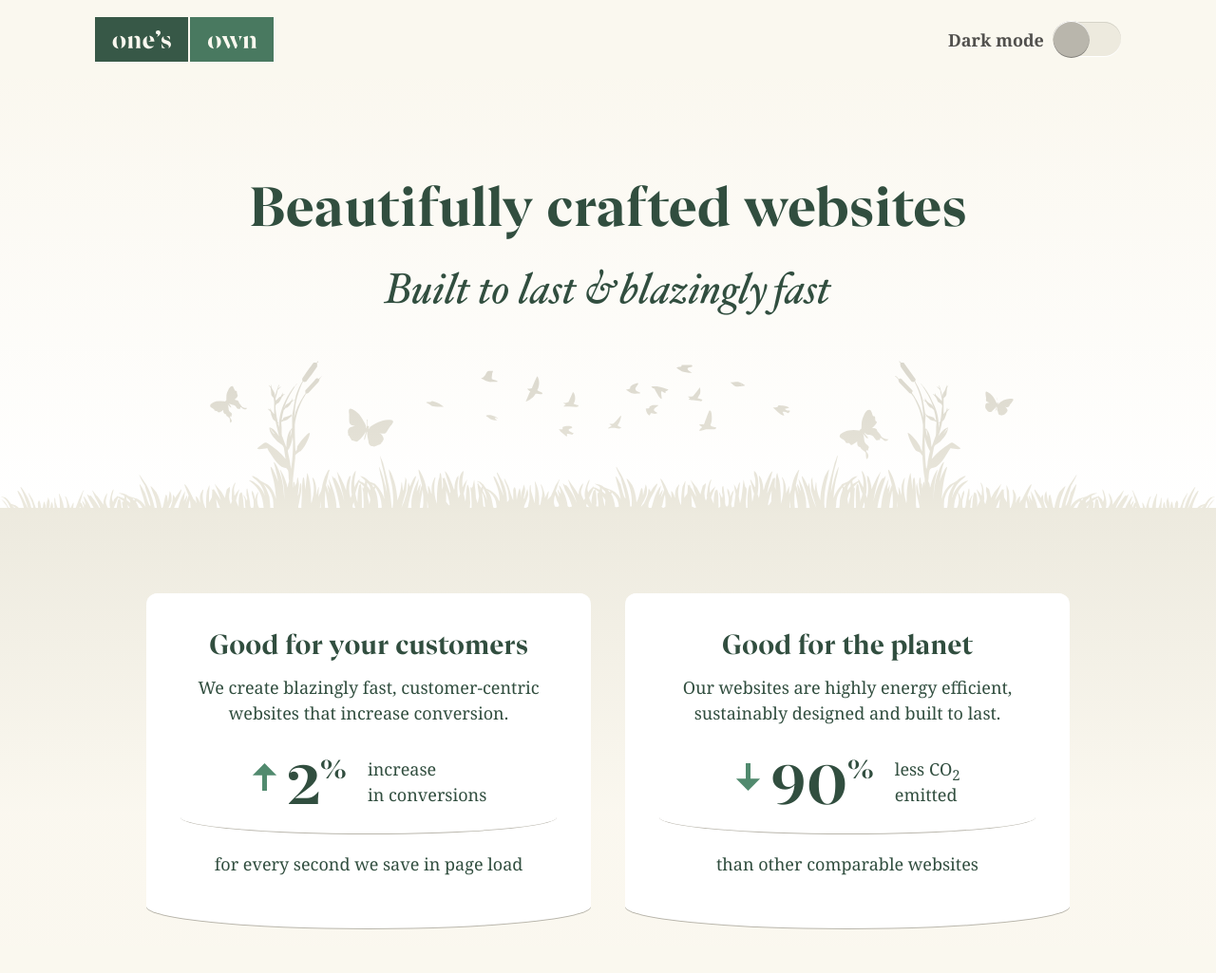
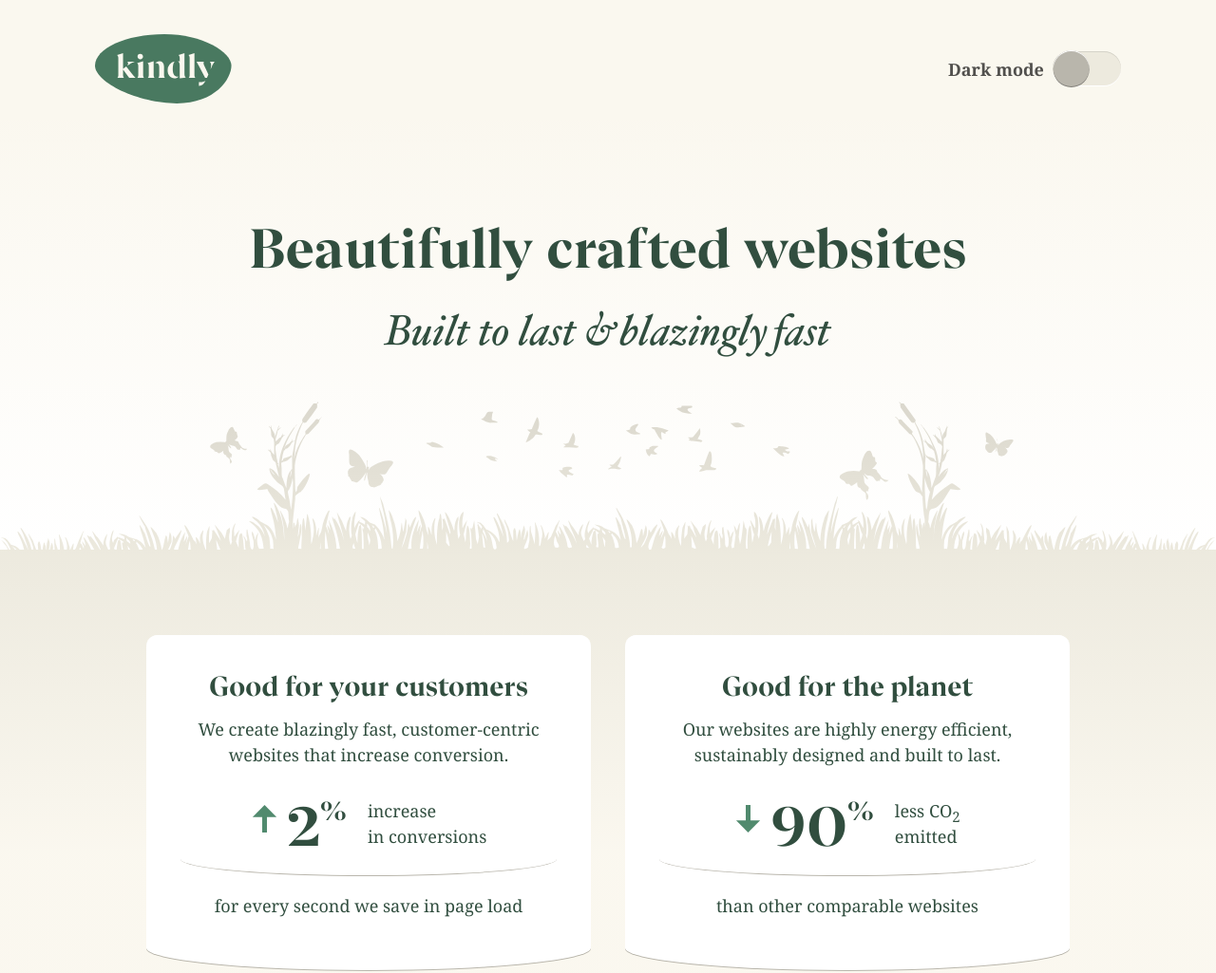
Before and after one commit to ones-own/ones-own-website, a website built with Parcel: page src/index.html in a window 1280 px wide. Shown: the top 1025 px of the page at 95% size. Built offline with nearby package versions, Linux system fonts and the light colour scheme.

Commit message:
Change to Kindly (#28)

```diff
--- a/package.json
+++ b/package.json
@@ -1,8 +1,8 @@
 {
   "private": true,
-  "name": "ones-own-website",
+  "name": "kindly-website",
   "version": "0.0.0",
-  "description": "The website of One's Own",
+  "description": "The website of Kindly",
   "scripts": {
     "build": "parcel build src/*.html",
     "start": "parcel serve src/*.html",
--- a/src/dark.css
+++ b/src/dark.css
@@ -35,9 +35,8 @@
   --toggle-thumb-background: var(--grass-3);
   --toggle-thumb-drop: var(--grass-5);
   --toggle-thumb-inset: var(--grass-2);
-  --logo: var(--grass-2);
-  --logo-secondary: var(--grass-3);
-  --logo-text: var(--wheat-16);
+  --logo: var(--grass-3);
+  --on-logo: var(--wheat-16);
   --tree-trunk: var(--grass-1-2);
   --tree-roots: var(--wheat-12);
   --icon: var(--grass-2);
--- a/src/index.html
+++ b/src/index.html
@@ -43,34 +43,21 @@
       content="Beautifully crafted websites.
       Built to last & blazingly fast."
     />
-    <title>One's own</title>
+    <title>Kindly</title>
   </head>
   <body is="home">
     <header role="banner">
-      <a href="/" aria-label="One's Own">
-        <span>
-          <svg width="62" height="20">
-            <title>One's</title>
-            <g fill="currentColor" fill-rule="evenodd">
-              <path
-                d="M9.175 18.994c.735-1.078 1.127-3.038 1.127-5.61 0-3.65-.98-6.712-2.254-7.692 3.675.196 6.271 2.817 6.271 6.394 0 3.454-2.009 5.977-5.144 6.908zM6.872 19.19C3.173 18.994.601 16.373.601 12.796c0-3.454 2.009-5.977 5.144-6.884-.76 1.054-1.127 3.038-1.127 5.586 0 3.65.98 6.687 2.254 7.692zM16.72 18.871v-.049c.539-.49.76-1.25.76-2.278v-7.08c0-1.053-.344-1.837-.98-2.253v-.05l4.752-1.494h.024v10.877c0 1.029.22 1.788.76 2.278v.05H16.72zM24.902 18.871v-.049c.539-.49.784-1.25.784-2.278V10.2c0-1.837-.833-2.964-2.548-2.964a.894.894 0 00-.588.196v-.024c.662-1.078 1.935-1.74 3.307-1.74 2.278 0 3.601 1.446 3.601 4.19v6.687c0 1.029.22 1.788.76 2.278v.05h-5.316zM38.89 5.692c3.38-.025 5.34 2.23 5.707 6.002H37.96v-.025l2.474-.808c-.025-2.817-.662-4.459-1.544-5.169z"
-              ></path>
-              <path
-                d="M41.02 16.838a7.445 7.445 0 002.965-.588l.024.05c-.955 1.69-2.719 2.914-5.12 2.914-3.968 0-6.467-2.498-6.467-6.565 0-3.332 1.985-5.904 4.753-6.712-.49.955-.735 2.695-.735 4.9 0 4.14 1.445 6.026 4.58 6.001zM48.487 0C50.077 0 51 1.098 51 2.425 51 4.232 49.333 5.788 47.026 7l-.052-.023c.898-.984 1.205-2.013 1.257-2.905C47.128 4.14 46 3.432 46 2.173 46 .938 46.949 0 48.487 0zM60.953 10C59.603 7.969 58.349 6.494 57 6.034c1.183-.12 2.817.097 3.834.363L61 10h-.047zM59.125 19c.32-.357.64-.994.64-1.81 0-3.849-7.765-1.963-7.765-7.188 0-1.759.934-3.212 2.654-4.002-.295.306-.492.79-.492 1.376 0 4.155 7.838 1.887 7.838 7.444 0 1.937-1.106 3.492-2.875 4.18zM56 19c-1.509 0-2.766-.217-3.703-.462L52 14h.046c1.28 2.609 2.537 4.43 3.954 5z"
-              ></path>
-            </g>
-          </svg>
-        </span>
-        <span>
-          <svg width="52" height="20">
-            <title>Own</title>
-            <g fill="currentColor" fill-rule="evenodd">
-              <path
-                d="M9.534 18.994c.735-1.078 1.127-3.038 1.127-5.61 0-3.65-.98-6.712-2.254-7.692 3.675.196 6.271 2.817 6.271 6.394 0 3.454-2.008 5.977-5.144 6.908zM7.231 19.19c-3.699-.196-6.27-2.817-6.27-6.394 0-3.454 2.008-5.977 5.144-6.884-.76 1.054-1.127 3.038-1.127 5.586 0 3.65.98 6.687 2.253 7.692zM20.95 6.06c-.319.734-.196 1.812.44 3.233l2.99 6.86-1.3 2.914h-1.15l-4.385-9.26c-.76-1.64-1.421-2.89-1.985-3.748V6.01h5.39v.05zM29.107 6.06c-.44.734-.392 1.837.172 3.282l2.67 6.761-1.299 2.964H29.5l-3.895-9.235c-.71-1.666-1.347-2.915-1.886-3.773V6.01h5.389v.05zM36.824 6.01v.05c-.76.881-1.52 2.204-2.254 3.943l-.784 1.813-.05-.024.246-1.152c.392-2.057.073-3.576-.882-4.58v-.05h3.724zM38.367 18.871v-.049c.539-.49.76-1.25.76-2.278v-7.08c0-1.053-.344-1.837-.98-2.253v-.05l4.752-1.494h.024v10.877c0 1.029.22 1.788.76 2.278v.05h-5.316zM46.549 18.871v-.049c.539-.49.784-1.25.784-2.278V10.2c0-1.837-.833-2.964-2.548-2.964a.894.894 0 00-.588.196v-.024c.661-1.078 1.935-1.74 3.307-1.74 2.278 0 3.601 1.446 3.601 4.19v6.687c0 1.029.22 1.788.76 2.278v.05h-5.316z"
-              ></path>
-            </g>
-          </svg>
-        </span>
+      <a href="/" aria-label="Kindly">
+        <svg width="237" height="120" viewBox="0 0 237 120">
+          <path
+            d="M0 54.5C0 84.1 75 120 141.8 120c66.8 0 94.5-42.5 94.5-65.5S186.8 0 120 0C53 0 0 25 0 54.5z"
+            fill="hsl(var(--logo))"
+          />
+          <path
+            d="M63.4 68l-9.3-12-5.5 4.2V33l-10.4 3.3v.1c1.3 1 2.2 2.7 2.2 5v29.4c0 2.2-.5 4-1.7 5v.1h11.6v-.1c-1.2-1-1.7-2.8-1.7-5v-9.3l10.6 14.4h11v-.1a91.2 91.2 0 01-6.8-7.9zm-7.3-13.8v.1l1-.6a46 46 0 0111.9-6v-.1H56.1c1.3 1.4 2 3.4.4 6l-.4.6zM78.5 43.6c2.7 0 4.7-2.1 4.7-4.8 0-2.6-2-4.7-4.7-4.7a4.7 4.7 0 00-4.8 4.7c0 2.7 2 4.8 4.8 4.8zm-5.1 32.3H85v-.1c-1.1-1-1.6-2.8-1.6-5v-24l-10.5 3.3v.1c1.4 1 2.1 2.7 2.1 5v15.6c0 2.2-.5 4-1.6 5v.1zM91.6 75.9h11.7v-.1c-1.2-1-1.7-2.8-1.7-5v-24L91 50.1v.1c1.4 1 2.2 2.7 2.2 5v15.6c0 2.2-.5 4-1.7 5v.1zm18 0h11.7v-.1c-1.2-1-1.7-2.8-1.7-5V56c0-6-3-9.2-8-9.2-3 0-5.7 1.5-7.2 3.8v.1a2 2 0 011.3-.4c3.8 0 5.6 2.4 5.6 6.5v14c0 2.2-.5 4-1.7 5v.1zM155 69.9V33l-10.4 3.3v.1c1.4 1 2.2 2.7 2.2 5v6c-1-.3-2-.5-3.2-.5 2.3 1.5 3.2 4 3.2 7.1v22.7l10.4-1.6V75c-1.3-1-2.1-2.9-2.1-5.1zM134.7 61c0-7 1.2-11.2 3.4-13.6a15 15 0 00-12.3 15.2c0 8 4.7 14 11.9 14 3.2 0 5.7-1.4 7-3.1v-.2a2 2 0 01-1.3.5c-5.3 0-8.7-4-8.7-12.8zM162.2 75.9H174v-.1c-1.2-1-1.7-2.8-1.7-5V33l-10.4 3.3v.1c1.3 1 2.1 2.7 2.1 5v29.4c0 2.2-.5 4-1.7 5v.1zM190.9 75.9h3l2.6-6-7.1-15.2c-1.5-3-1.7-5.4-.7-7v-.1h-12.8c1.2 2 2.8 4.7 4.6 8.2L191 76zm9.6-15.5l1.8-4c1.7-3.9 3.3-6.8 5-8.7v-.1H199c2.1 2.3 2.8 5.6 1.8 10.1l-.5 2.6h.1zm-20.4 29.4c6-.2 8.5-3.3 11.4-9.1l-.1-.1c-2 1.7-5 2.4-9.1 2.4H180v6.8z"
+            fill="hsl(var(--on-logo))"
+          />
+        </svg>
       </a>
       <dark-mode-toggle
         id="dark-mode-toggle"
@@ -279,10 +266,10 @@
             href="https://developers.google.com/search/blog/2020/11/timing-for-page-experience"
             >new experience guidelines</a
           >
-          risk losing out. Stay ahead of your competition with a website of
-          One's Own.
+          risk losing out. Stay ahead of your competition with a
+          Kindly&nbsp;website.
         </p>
-        <p><a href="mailto:hello@onesown.co.uk">hello@onesown.co.uk</a></p>
+        <p><a href="mailto:hello@kindly.eco">hello@kindly.eco</a></p>
       </section>
     </main>
     <aside is="statistics">
@@ -303,7 +290,7 @@
       >
     </aside>
     <footer role="contentinfo">
-      <small>Copyright 2020 One’s Own</small>
+      <small>Copyright 2020 Kindly</small>
     </footer>
   </body>
 </html>
--- a/src/light.css
+++ b/src/light.css
@@ -35,9 +35,8 @@
   --toggle-thumb-background: var(--wheat-2);
   --toggle-thumb-drop: var(--wheat-4);
   --toggle-thumb-inset: var(--wheat-1);
-  --logo: var(--grass-8);
-  --logo-secondary: var(--grass-5);
-  --logo-text: var(--wheat-1-06);
+  --logo: var(--grass-5);
+  --on-logo: var(--wheat-1-06);
   --tree-trunk: var(--grass-8);
   --tree-roots: var(--wheat-1);
   --icon: var(--grass-4);
--- a/src/main.css
+++ b/src/main.css
@@ -733,6 +733,10 @@ p[is="dark-mode-info"] {
   @media (prefers-reduced-motion) {
     animation-duration: 0s;
   }
+
+  @media (min-width: 30rem) {
+    inset-block-start: 5.25rem;
+  }
 }
 
 /* Design system */
@@ -856,18 +860,20 @@ header[role="banner"] {
   position: relative;
 
   & > a {
-    display: flex;
+    display: block;
 
-    & > span {
-      background-color: hsl(var(--logo));
-      color: hsl(var(--logo-text));
-      display: block;
-      flex-shrink: 0;
-      padding: 0.75rem 1rem;
+    & > svg {
+      block-size: auto;
+      inline-size: 6rem;
+    }
+  }
 
-      & + span {
-        background-color: hsl(var(--logo-secondary));
-        margin-inline: 0.125rem;
+  @media (min-width: 30rem) {
+    padding-block-start: 2rem;
+
+    & > a {
+      & > svg {
+        inline-size: 8rem;
       }
     }
   }
```
Also changed, not shown: src/design-system.html (+15 -29 lines), README.md, src/favicon.svg, 2 other files.
